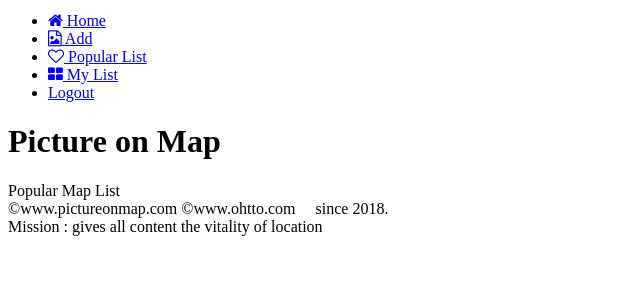
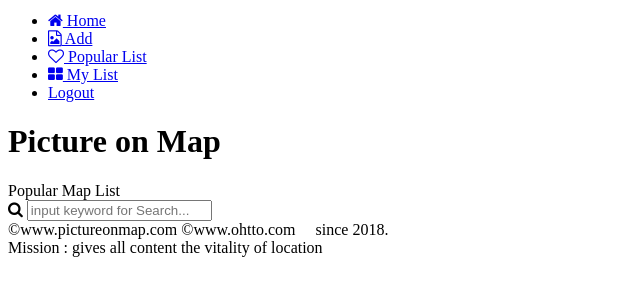
Before and after one commit to happychallenge/allOnMap, a Django app: page /onmap/popularlist/ in a window 1280 px wide. Shown: the part 172-472 px from the top of the page, without its empty margins (0-640 px from the left). Run offline with Django 3.2, Linux system fonts and the light colour scheme; the visitor is signed in with stand-in values (Sample User, id 1); data that the repository does not hold is empty; some libraries are stand-ins or nearby versions.

Commit message:
Search Function Add

```diff
--- a/onmap/templates/onmap/position_popularlist.html
+++ b/onmap/templates/onmap/position_popularlist.html
@@ -18,6 +18,13 @@
     <div class="form-label-divider"><span>{% trans "Popular Map List" %}</span></div>
     <div class="form-divider"></div>
 
+    <div class="form-row-group with-icons">
+        <div class="form-row no-padding">
+            <i class="fa fa-search"></i>
+            <input type="text" name="keyword" id="id_keyword" class="form-element" value="" placeholder="input keyword for Search...">
+        </div>
+    </div>
+
     <div class="container" id="position_list">
       {% include "onmap/position_popularlist_ajax.html" %}
     </div>
@@ -37,7 +44,8 @@
 <script>
 $("#btn_callmore").click(function(){
     var page = $("#page").val();
-    callMorePostAjax(parseInt(page)+1);
+    var keyword = $("#id_keyword").val();
+    callMorePostAjax(parseInt(page)+1, keyword, false);
     $("#page").val(parseInt(page)+1);
 });
 
@@ -47,19 +55,23 @@
 
     if (scrollHeight + 50 >= documentHeight){
         var page = $("#page").val();
-        callMorePostAjax(parseInt(page)+1);
+        callMorePostAjax(parseInt(page)+1, "", false);
         $("#page").val(parseInt(page)+1);
     }
 });
 
-function callMorePostAjax(page) {
+function callMorePostAjax(page, keyword, refresh) {
     $.ajax( {
       type : 'GET',
       url: "{% url 'onmap:popularlist' %}",
-      data: {'page': page, },
+      data: {'page': page, 'keyword':keyword },
       dataType: 'json',
       success: function(response){
-        $("#position_list").append(response.html);
+        if (refresh ){
+          $("#position_list").html(response.html);
+        } else {
+          $("#position_list").append(response.html);
+        }
         if(response.next_page == true ){
           $("#btn_callmore").show();
         }else{
@@ -68,15 +80,16 @@
       },
     });
 }
+
+$(document).on("keyup", "#id_keyword", function(evt){
+
+    if (evt.keyCode == 13) {
+        var keyword = $(this).val();
+        callMorePostAjax(1, keyword, true);
+    }
+    return false;
+});
+
 </script>
 
-
-<script>
-function copyToClipboard(id) {
-  var copyText = document.getElementById(id);
-  copyText.select();
-  document.execCommand("Copy");
-  alert("Copied the url: " + copyText.value);
-}
-</script>
 {% endblock javascript %}
--- a/onmap/urls.py
+++ b/onmap/urls.py
@@ -14,6 +14,6 @@
     url(r'^mylist/$', views.mylist, name="mylist"),
     url(r'^popularlist/$', views.popularlist, name="popularlist"),
     url(r'^like/$', views.userlike, name="userlike"),
-    url(r'^call/(?P<slug>[-_@\w]+)/$', views.apicall, name="apicall"),
+    url(r'^(?P<slug>[-_@\w]+)/$', views.apicall, name="apicall"),
     url(r'^test/(?P<slug>[-\w]+)/$', views.testcall, name="testcall"),
 ]
--- a/onmap/views.py
+++ b/onmap/views.py
@@ -71,16 +71,23 @@
 
 
 def popularlist(request):
-    positions = Position.objects.prefetch_related(
+    keyword = request.GET.get('keyword')
+    if keyword:
+        positions = Position.objects.prefetch_related(
+            'pictures', 'plikes').select_related('author__profile').filter(
+            public=True, name__contains=keyword).order_by('-views')
+        print(positions)
+    else:
+        positions = Position.objects.prefetch_related(
             'pictures', 'plikes').select_related('author__profile').filter(
             public=True).order_by('-views')
+        print("No Keyword")
 
     if request.is_ajax():
         template = "onmap/position_popularlist_ajax.html"
     else:
         template = "onmap/position_popularlist.html"
     return _position_list(request, template, positions)
-
 
 
 def detail(request, slug):
@@ -318,6 +325,7 @@
 
     return render(request, 'onmap/position_add.html', {'form': form})
 
+
 import requests
 import json
 def getAddress(lat, lng):
--- a/templates/500.html
+++ b/templates/500.html
@@ -8,7 +8,8 @@
 
         <div class="error-desc">
             The server encountered something unexpected that didn't allow it to complete the request. We apologize.<br/>
-            You can go back to main page: <br/><a href="{% url 'home' %}" class="button circle green">Home</a>
+            You can go back to main page: <br/>
+            <a href="{% url 'home' %}" class="button circle green">Home</a>
         </div>
     </div>
 
```
